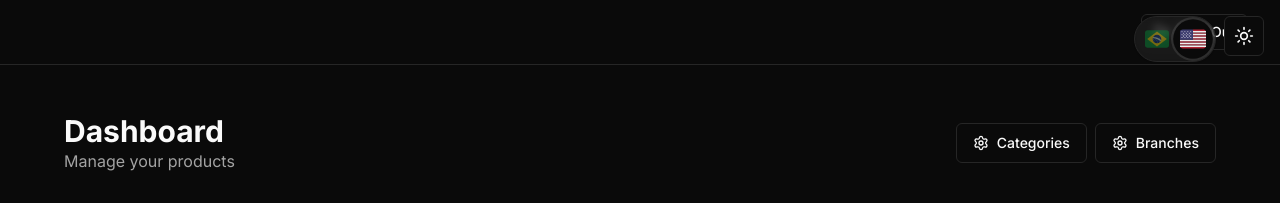
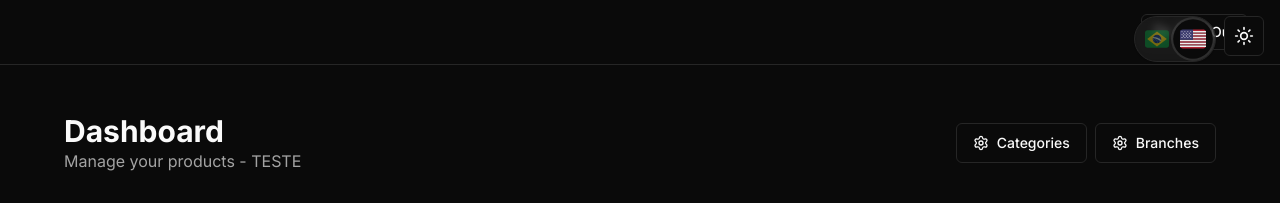
Before and after one commit to blbacelar/store-admin, a Next.js app: page / in a window 1280 px wide. Shown: the top 203 px of the page. Built offline with nearby package versions, Linux system fonts and the light colour scheme; no server answers.

Commit message:
Update dashboard subtitle for verification

```diff
--- a/src/i18n.ts
+++ b/src/i18n.ts
@@ -9,7 +9,7 @@ const resources = {
         translation: {
             "all": "All",
             "dashboard_title": "Dashboard",
-            "dashboard_subtitle": "Manage your products",
+            "dashboard_subtitle": "Manage your products - TESTE",
             "dashboard_sub": "Automate your product tracking workflow",
             "manage_categories": "Manage Categories",
             "manage_branches": "Manage Branches",
@@ -97,7 +97,7 @@ const resources = {
         translation: {
             "all": "Todos",
             "dashboard_title": "Painel",
-            "dashboard_subtitle": "Gerencie seus produtos",
+            "dashboard_subtitle": "Gerencie seus produtos - TESTE",
             "dashboard_sub": "Automatize seu fluxo de rastreamento de produtos",
             "manage_categories": "Gerenciar Categorias",
             "manage_branches": "Gerenciar Locais",
```
